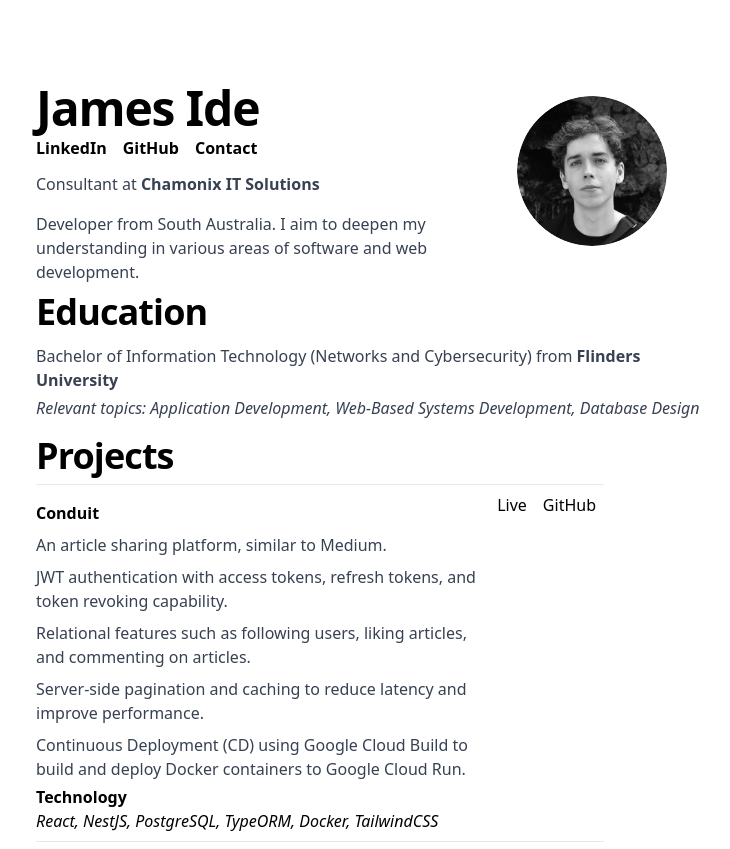
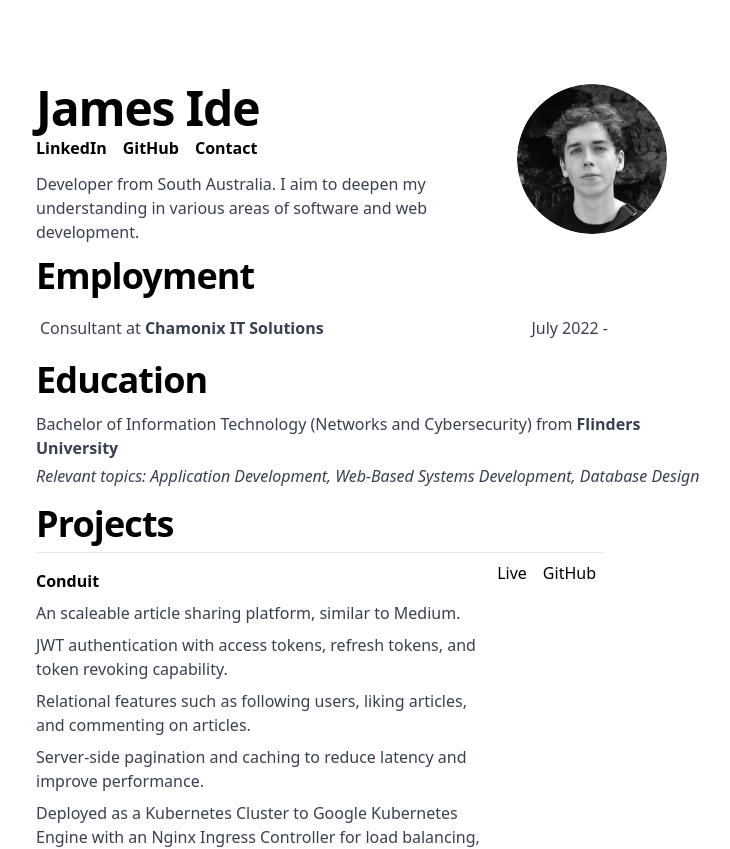
Before and after one commit to JamesIde/portfolio-ji, a Next.js app: page / in a window 1280 px wide. Shown: the top 849 px of the page, without its empty margins (272-1002 px from the left). Built offline with nearby package versions, Linux system fonts and the light colour scheme.

Commit message:
Update conduit

```diff
--- a/pages/index.js
+++ b/pages/index.js
@@ -1,6 +1,6 @@
-import MainImage from "../assets/main.png"
-import Image from "next/dist/client/image"
-import Layout from "../components/Layout"
+import MainImage from "../assets/main.png";
+import Image from "next/dist/client/image";
+import Layout from "../components/Layout";
 export default function Home() {
   return (
     <div>
@@ -34,22 +34,12 @@ export default function Home() {
                   Contact
                 </a>
               </div>
-              <p className="text-gray-700 dark:text-gray-200 mt-3 mb-4">
-                Consultant at{" "}
-                <a
-                  className="font-bold hover:cursor-pointer hover:text-[#BED600] duration-500"
-                  href="https://chamonix.com.au/"
-                  target="#"
-                >
-                  Chamonix IT Solutions
-                </a>
-              </p>
-              <p className="max-w-md text-gray-700">
+              <p className="max-w-md text-gray-700 mt-3">
                 Developer from South Australia. I aim to deepen my understanding
                 in various areas of software and web development.
               </p>
             </div>
-            <div className="relative mb-2  xl:ml-auto md:ml-auto mr-auto mt-3">
+            <div className="relative mb-2 xl:ml-auto md:ml-auto mr-auto">
               <Image
                 src={MainImage}
                 alt="James Ide"
@@ -61,6 +51,24 @@ export default function Home() {
             </div>
           </div>
           <div className=" xl:p-1 md:p-1 p-4">
+            <h2 className="font-bold text-3xl md:text-4xl tracking-tight mb-1 text-black dark:text-white">
+              Employment
+            </h2>
+            <div className="flex flex-row justify-between max-w-xl xl:p-1 md:p-1 p-4">
+              <p className="text-gray-700 dark:text-gray-200 mt-3 mb-4">
+                Consultant at{" "}
+                <a
+                  className="font-bold hover:cursor-pointer hover:text-[#BED600] duration-500"
+                  href="https://chamonix.com.au/"
+                  target="#"
+                >
+                  Chamonix IT Solutions
+                </a>
+              </p>
+              <p className="text-gray-700 dark:text-gray-200 mt-3 mb-4">
+                July 2022 -
+              </p>
+            </div>
             <h2 className="font-bold text-3xl md:text-4xl tracking-tight mb-1 text-black dark:text-white">
               Education
             </h2>
@@ -91,29 +99,33 @@ export default function Home() {
               <div>
                 <h2 className="font-bold mt-4">Conduit</h2>
                 <p className="text-gray-700 max-w-md mt-2 mb-1">
-                  An article sharing platform, similar to Medium.
+                  An scaleable article sharing platform, similar to Medium.
                 </p>
                 <p className="text-gray-700 max-w-md mt-2 mb-1">
-                    JWT authentication with access tokens, refresh tokens, and token revoking capability.
+                  JWT authentication with access tokens, refresh tokens, and
+                  token revoking capability.
                 </p>
                 <p className="text-gray-700 max-w-md mt-2 mb-1">
-                  Relational features such as following users, liking articles, and commenting on articles.
+                  Relational features such as following users, liking articles,
+                  and commenting on articles.
                 </p>
                 <p className="text-gray-700 max-w-md mt-2 mb-1">
-                  Server-side pagination and caching to reduce latency and improve performance.
+                  Server-side pagination and caching to reduce latency and
+                  improve performance.
                 </p>
                 <p className="text-gray-700 max-w-md mt-2 mb-1">
-                  Continuous Deployment (CD) using Google Cloud Build to build and deploy Docker containers to Google Cloud Run.
+                  Deployed as a Kubernetes Cluster to Google Kubernetes Engine
+                  with an Nginx Ingress Controller for load balancing, routing
+                  and serving static files.
                 </p>
-
                 <p className="font-bold text-md">Technology</p>
                 <p className="text-md italic">
-                  React, NestJS, PostgreSQL, TypeORM, Docker, TailwindCSS
+                  React, NestJS, PostgreSQL, Docker, Kubernetes, Nginx
                 </p>
               </div>
               <div className="inline-flex">
                 <span className="p-2 hover:cursor-pointer hover:text-[#BED600] duration-500">
-                  <a href="https://conduit-nu.vercel.app/" target="#">
+                  <a href="https://conduits.ml" target="#">
                     Live{" "}
                   </a>
                 </span>
@@ -133,13 +145,12 @@ export default function Home() {
                   Express.
                 </p>
                 <p className="text-gray-700 max-w-md mt-2 mb-1">
-                A TypeScript application where
-                  users can view and book hotel rooms and make payments with
-                  Stripe Payment API.
+                  A TypeScript application where users can view and book hotel
+                  rooms and make payments with Stripe Payment API.
                 </p>
                 <p className="text-gray-700 max-w-md mt-2 mb-1">
-                Implemented user authentication and
-                  authorization with access tokens, refresh tokens, and cookies.
+                  Implemented user authentication and authorization with access
+                  tokens, refresh tokens, and cookies.
                 </p>
                 <p className="font-bold text-md">Technology</p>
                 <p className="text-md italic">
@@ -168,13 +179,12 @@ export default function Home() {
                   Youtube videos.
                 </p>
                 <p className="text-gray-700 max-w-md mt-2 mb-1">
-                It uses maps, lists and comparators to sort,
-                  search and index the data.
+                  It uses maps, lists and comparators to sort, search and index
+                  the data.
                 </p>
                 <p className="text-gray-700 max-w-md mt-2 mb-1">
-                A GUI using the Java Swing
-                  framework allows the user to interact with the underlying data
-                  structures.
+                  A GUI using the Java Swing framework allows the user to
+                  interact with the underlying data structures.
                 </p>
                 <p className="font-bold text-md">Technology</p>
                 <p className="text-md italic">Java</p>
@@ -203,5 +213,5 @@ export default function Home() {
         </div>
       </Layout>
     </div>
-  )
+  );
 }
```
Lines whose indentation alone changed are shown as unchanged.
